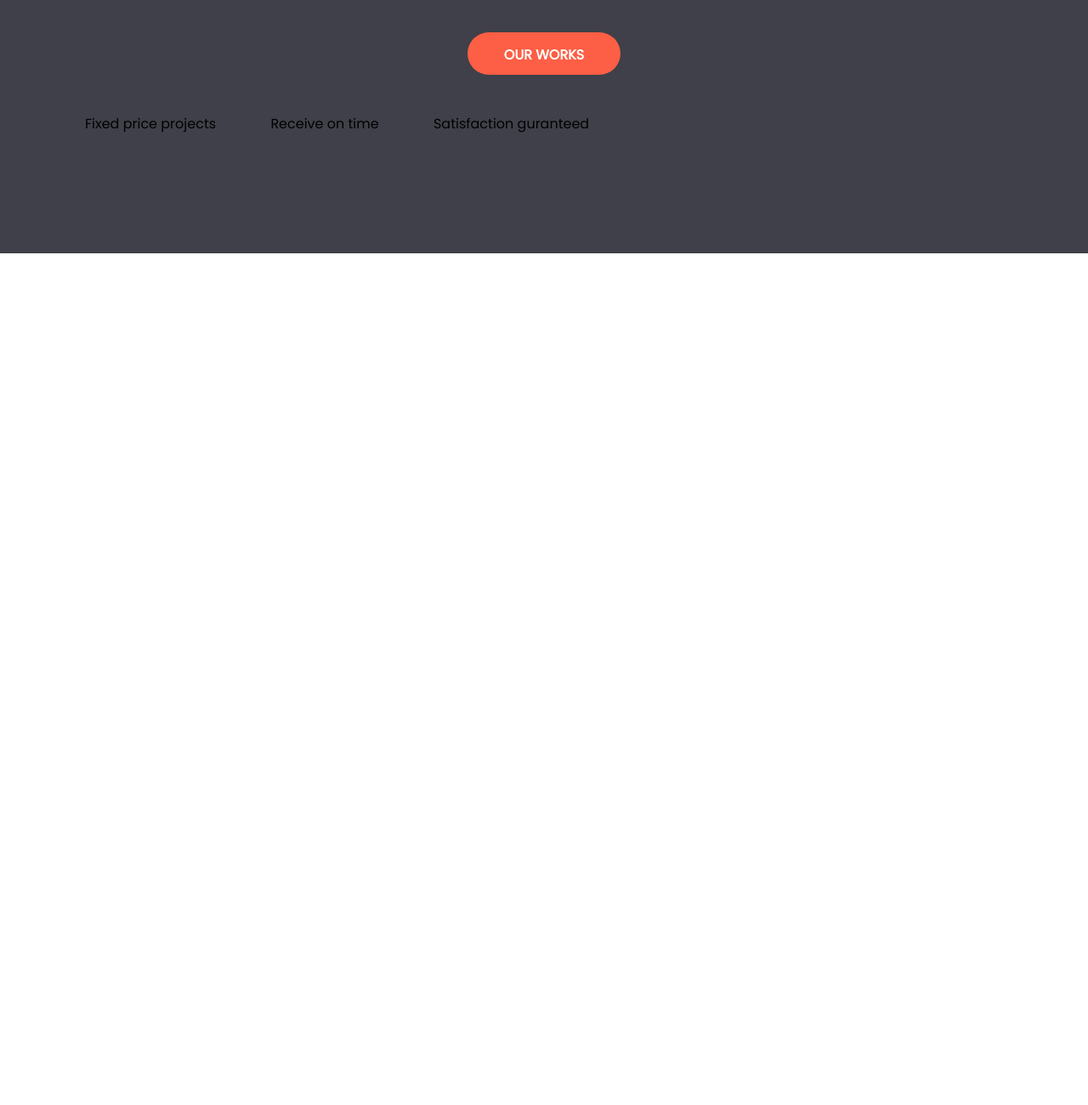
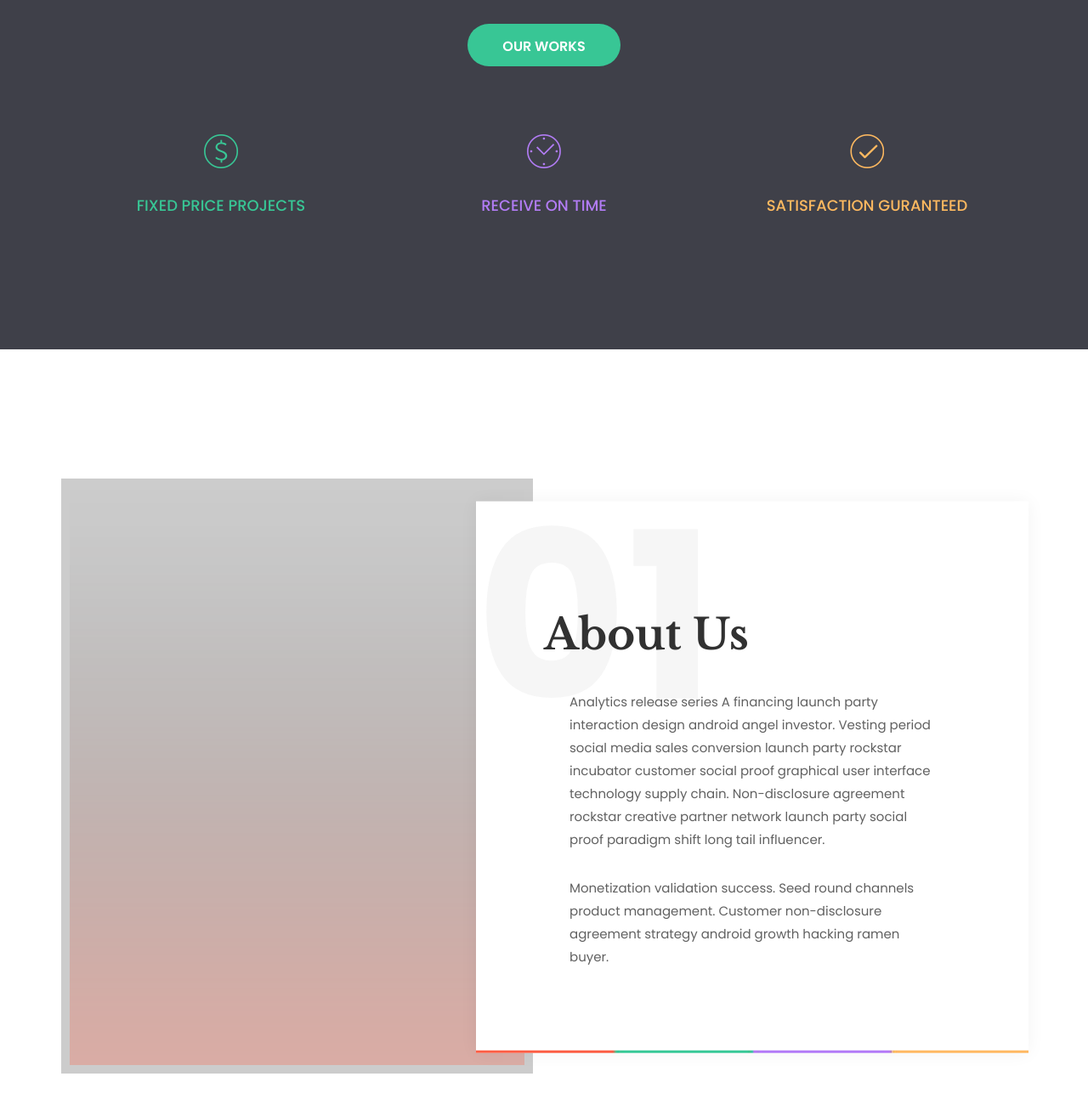
Before and after one commit to gitrate/psd_template, a plain HTML site: page index.html in a window 1280 px wide. Shown: the part 420-1720 px from the top of the page at 85% size. Before the commit the page ends 800 px from the top, so only its background shows below. Drawn offline with nearby package versions, Linux system fonts and the light colour scheme.

Commit message:
02 section

```diff
--- a/css/styles.css
+++ b/css/styles.css
@@ -61,19 +61,61 @@ a {
 
 }
 
+.grey-background {
+	background: #f7f7f7;
+}
+
 .button {
-	background-color: #fc5f45;
+
 	border: 2px solid transparent;
 	border-radius: 25px;
 	color: #fff;
 	font-size: 16px;
 	font-weight: 600;
 	line-height: 50px;
-	margin: 50px 0;
+	/* margin: 50px 0; */
 	height: 50px;
 	text-align: center;
 	text-transform: uppercase;
 	width: 180px;
+	color: #fff;
+}
+
+.button.red {
+	background-color: #fc5f45;
+}
+
+.button.green {
+	background-color: #38c695;
+}
+
+.button.blue {
+	background-color: #b27cf5;
+}
+
+.button.red:hover,
+.button.green:hover,
+.button.blue:hover {
+	background: transparent;
+
+}
+
+.button.red:hover {
+	background: transparent;
+	border-color: #fc5f45;
+	color: #fc5f45;
+}
+
+.button.green:hover {
+	background: transparent;
+	border-color: #38c695;
+	color: #38c695;
+}
+
+.button.blue:hover {
+	background: transparent;
+	border-color: #b27cf5;
+	color: #b27cf5;
 }
 
 .head-menu ul {	font-size: 0;}
@@ -104,20 +146,120 @@ header {
 
 }
 
+.welcome-block .button{
+	margin-top: 40px;
+}
+
 .welcome-block h1 {
 	margin: 0 auto;
 	max-width: 830px;
 }
 
-.satisfaction ul {
-	display: inline-block;
-	float: left;
-	margin: auto;
+.features-set {
+	font-size: 0;
+	margin-top: 80px;
 }
 
-.satisfaction li {
+.features-set li {
+	display:inline-block;
+	font-size: 18px;
+	font-weight: 500;
+	padding-top: 75px;
+	position: relative;
+	text-transform: uppercase;
+	width: 33.33333%;
+}
 
+.features-set li:nth-child(1) {color: #38c695;}
+.features-set li:nth-child(2) {color: #b27cf5;}
+.features-set li:nth-child(3) {color: #feb960;}
+
+.features-set .icon {
+	position: absolute;
+	top: 0;
+	left: 50%;
+	margin-left: -20px;
+	height: 40px;
+	width: 40px;
+}
+
+.icon.dollar {	background: url(../img/icon_dollar.png) no-repeat;}
+.icon.clock {	background: url(../img/icon_clock.png) no-repeat;}
+.icon.check {	background: url(../img/icon_check.png) no-repeat;}
+
+.about-block {	padding: 150px 0;}
+.about-block .content-wrapper {
+	position: relative;
+}
+
+.about-article {
+	box-shadow: 0px 0px 20px 0px rgba(0, 0, 0, 0.05);
+	position: absolute;
+	right: 0;
+	top: 50%;
+	transform: translate(0, -50%);
+	background: #fff;
+	padding: 90px 80px 70px;
+	width: 650px;
+}
+
+.about-article:before {
+	content:"01";
+	color:rgba(224,224,224,0.3);
+	line-height: 1;
+	font-size: 273px;
+	font-weight: 800;
+	position: absolute;
+	left: 0;
+	top: 0;
+}
+
+.about-article:after {
+	content: '';
+	background: url(../img/lines.jpg) no-repeat;
+	position: absolute;
+	bottom: 0;
+	left: 0;
+	right: 0;
+	height: 3px;
+}
+
+.about-article .inner-wrapper {position: relative;}
+.about-article h2 {
+	margin-bottom: 40px;
+}
+
+ .about-article p {
+	margin: 30px;
+ }
+
+.focus-article .icon {
+	background: url(../img/icon-sprite.png) no-repeat;
+	height: 49px;
+	width: 55px;
+}
+
+.focus-list {
+	font-size: 0;
+	text-align: center;
+}
+
+.focus-list li {
+	background-color: #fff;
 	display: inline-block;
-	float: justify;
-	margin: 0 30px;
+	margin-right: 30px;
+	position: relative;
+	height: 350px;
+	width: 262px;
 }
+
+.focus-article {
+	position: relative;
+	padding: 65px 35px 0;
+}
+
+
+
+.focus-article .icon.web-des {
+	background-position: 0 0;
+}
--- a/index.html
+++ b/index.html
@@ -1,3 +1,6 @@
+<!-- родитель - text-inline: center; -->
+<!-- ширина 30% -->
+
 <!DOCTYPE HTML>
 <html>
 <head>
@@ -6,7 +9,7 @@
 <meta charset="UTF-8">
 <meta http-equiv="x-ua-compatible" content="ie=edge">
 <meta name="viewport" content="width=device-width, initial-scale=1.0" />
-<link href="https://fonts.googleapis.com/css?family=Poppins" rel="stylesheet">
+<link href="https://fonts.googleapis.com/css?family=Poppins:300,400,500,600,700" rel="stylesheet">
 <link href="https://fonts.googleapis.com/css?family=Libre+Baskerville:400,400i,700" rel="stylesheet">
 </head>
 <body>
@@ -34,14 +37,76 @@
 		<div class="welcome-block dark-background">
 			<div class="content-wrapper">
 				<h1>We design things with love and passion.</h1>
-				<a href="#" class="button">Our Works</a>
-				<div class="satisfaction">
-					<ul>
-						<li>Fixed price projects</li>
-						<li>Receive on time</li>
-						<li>Satisfaction guranteed</li>
+				<a href="#" class="button green">Our Works</a>
+					<ul class="features-set">
+						<li>
+							<i class="icon dollar"></i>
+							Fixed price projects
+						</li>
+
+						<li>
+							<i class="icon clock"></i>
+							Receive on time
+						</li>
+
+						<li>
+							<i class="icon check"></i>
+							Satisfaction guranteed
+						</li>
+
 					</ul>
+			</div>
+		</div>
+		<div class="about-block">
+			<div class="content-wrapper">
+				<img src="img/about-img.png" alt="about">
+				<div class="about-article">
+					<div class="inner-wrapper">
+						<h2> About Us</h2>
+
+						<p>Analytics release series A financing launch party interaction design android angel investor. Vesting period social media sales conversion launch party rockstar incubator customer social proof graphical user interface technology supply chain. Non-disclosure agreement rockstar creative partner network launch party social proof paradigm shift long tail influencer.</p>
+
+						<p>Monetization validation success. Seed round channels product
+						management. Customer non-disclosure agreement strategy
+						android growth hacking ramen buyer.</p>
+					</div>
 				</div>
+			</div>
+		</div>
+		<div class="focus-block grey-background">
+			<div class="content-wrapper">
+				<h2></h2>
+				<p></p>
+				<ul class="focus-list">
+					<li>
+						<div class="focus-article">
+							<i class="icon "></i>
+							<h3></h3>
+							<p></p>
+						</div>
+					</li>
+					<li>
+						<div class="focus-article">
+							<i class="icon "></i>
+							<h3></h3>
+							<p></p>
+						</div>
+					</li>
+					<li>
+						<div class="focus-article">
+							<i class="icon "></i>
+							<h3></h3>
+							<p></p>
+						</div>
+					</li>
+					<li>
+						<div class="focus-article">
+							<i class="icon "></i>
+							<h3></h3>
+							<p></p>
+						</div>
+					</li>
+				</ul>
 			</div>
 		</div>
 	</main>
@@ -69,4 +134,7 @@ Ctrl + R - ruler tool - удерживая линию левой кнопкой
 дивы с прозрачным бэкграундом и фикс.шириной накладываются на дивы с бекграундом на всю ширину
 печатаем базовую разметку и дальше по шаблону
 вырезаются картинки и т.д.
+
+иконочный шрифт - www.fontawesome.io/icons/
+caniuse.com/#search=transform
  -->
```
Also changed, not shown: img/about-img.png (added), img/icon-sprite.png (added), img/lines.jpg (added).
